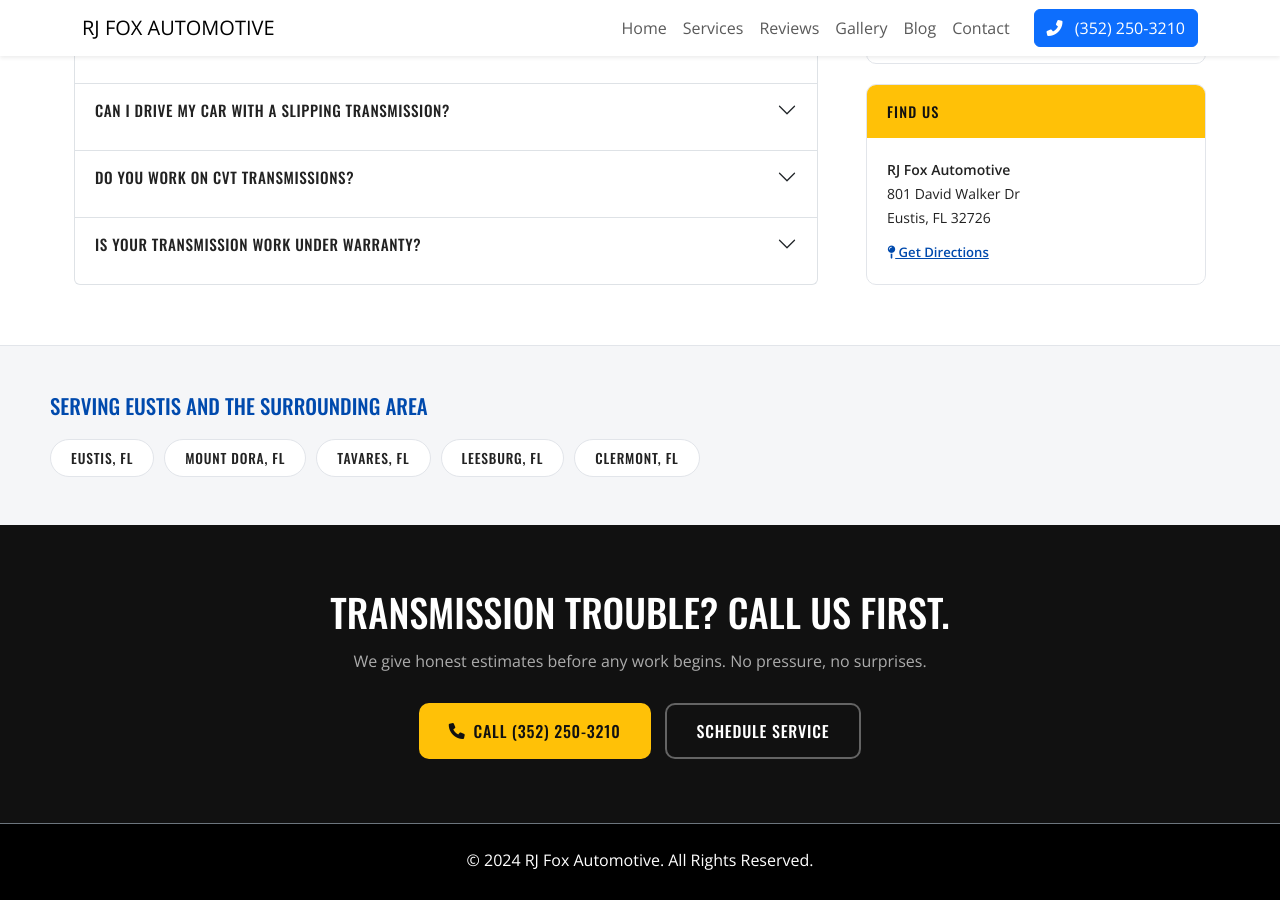
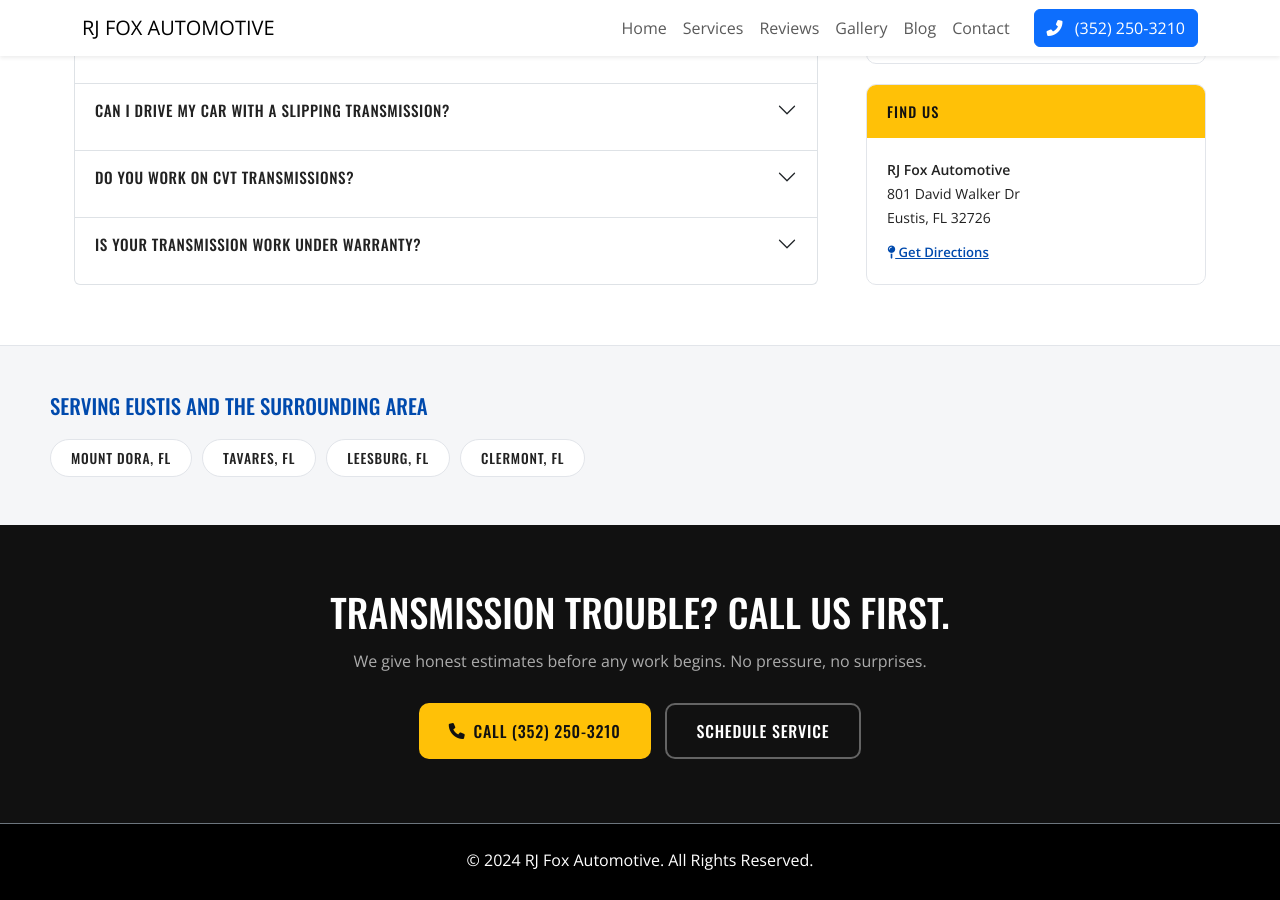
Before and after one commit to JamesBrownR/RJ-Fox-Automotive, a Jekyll site: the page built from services/transmission-repair/index.html, in a window 1280 px wide and 900 px high, scrolled down 4223 px. Built offline with Jekyll 4.4.1, drawn with Linux system fonts in a browser that asks for light colours.

Commit message:
Update services.html

```diff
--- a/_layouts/services.html
+++ b/_layouts/services.html
@@ -505,7 +505,6 @@
   <div class="sp-cities__inner">
     <h2>Serving Eustis and the Surrounding Area</h2>
     <div class="sp-cities__grid">
-      <a href="/service-areas/eustis-fl/{{ service_slug }}/">Eustis, FL</a>
       <a href="/service-areas/mount-dora-fl/{{ service_slug }}/">Mount Dora, FL</a>
       <a href="/service-areas/tavares-fl/{{ service_slug }}/">Tavares, FL</a>
       <a href="/service-areas/leesburg-fl/{{ service_slug }}/">Leesburg, FL</a>
```
